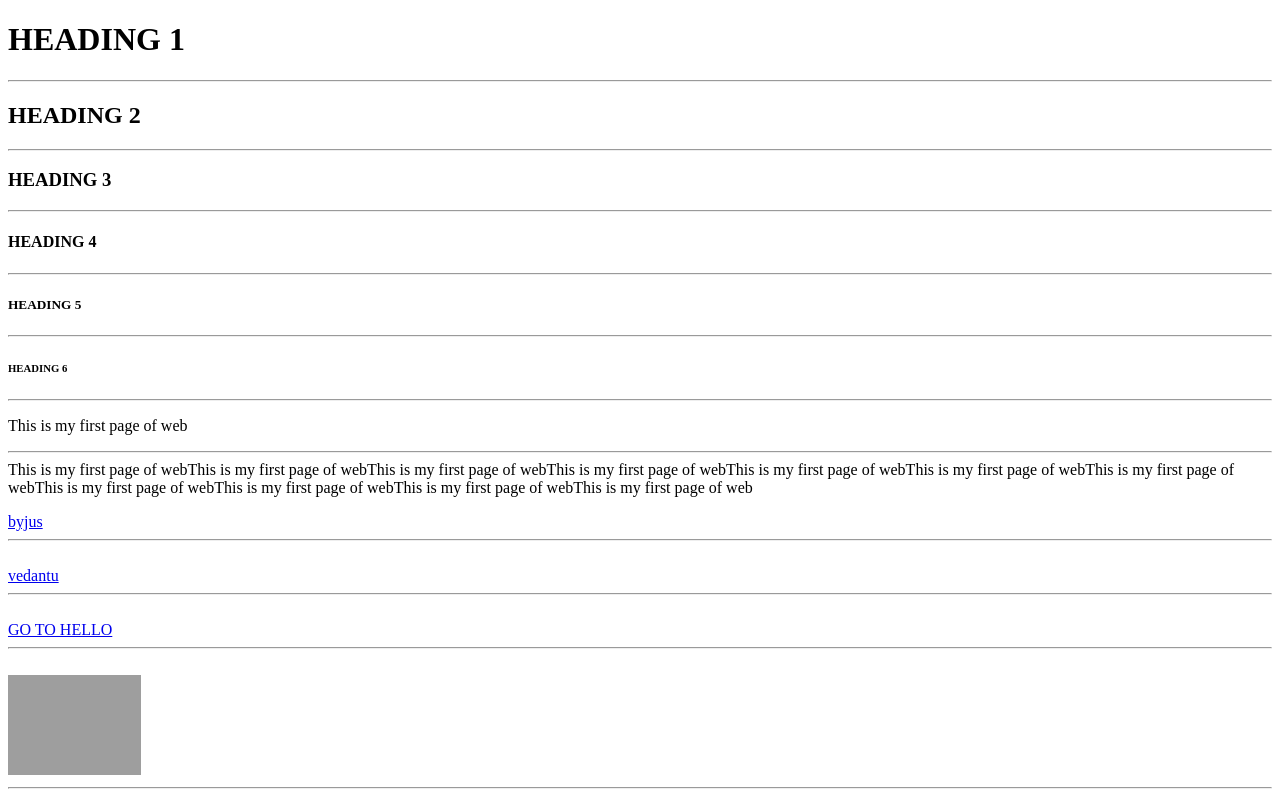
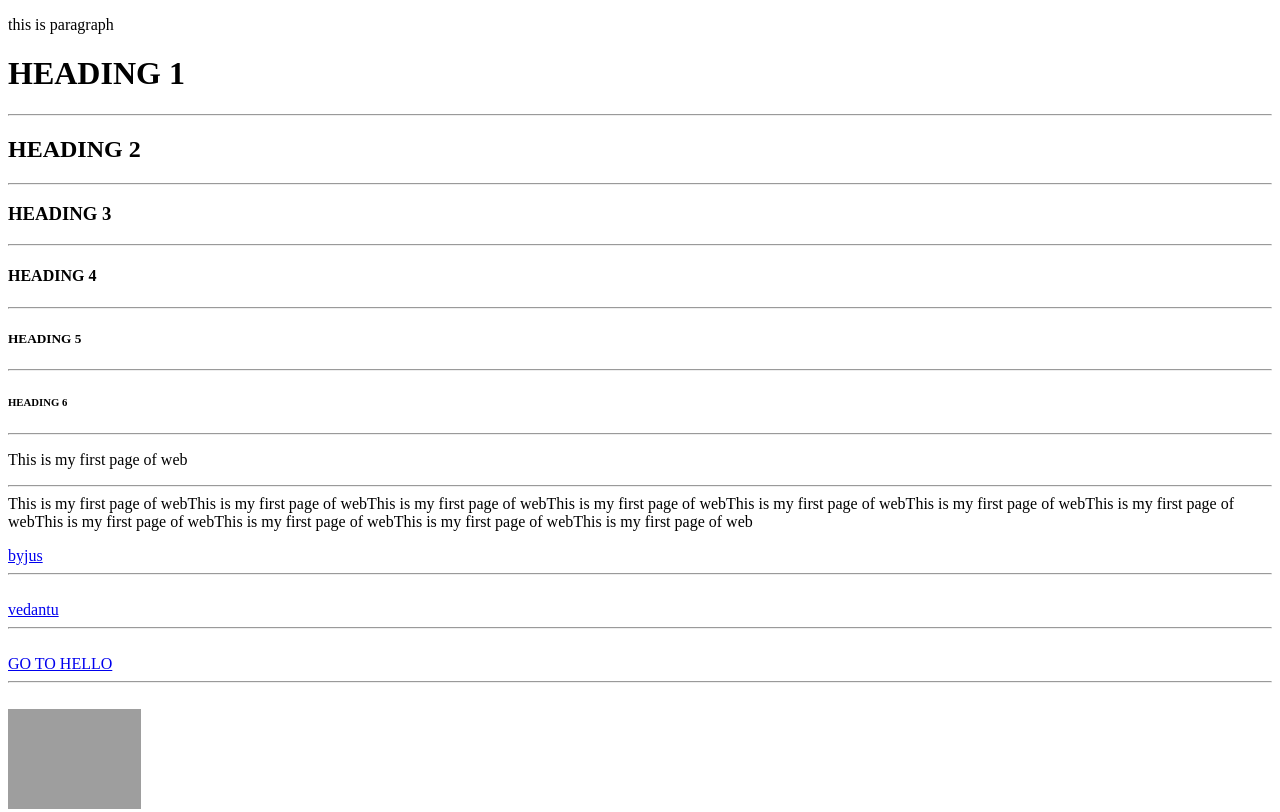
Before and after one commit to AmanDwivedi2324/HTML-Tutorial, a plain HTML site: page index.html in a window 1280 px wide. Shown: the top 812 px of the page. Drawn offline with Linux system fonts and the light colour scheme; grey boxes are pictures that could not be loaded.

Commit message:
Add some concepts

```diff
--- a/index.html
+++ b/index.html
@@ -1,3 +1,29 @@
+
+
+    <!-- boilerplate code of HTML -- just type ! and then enter or html:5 and then enter . Boiler plate code is mandatory for writing html file
+
+    HTML is not a case sensitive language that means h1 and H1 are same
+
+    tags = anything that is written within <> is known as tag like <hello> -> hello tag
+
+    <p></p> tag is used for writing paragraphs ("lorem" is used to generate random text )
+
+    Heading tags are used to write headings differentiate on the behalf of size from h1 to h6 where h1 is the biggest one and h6 is the smallest one
+
+    <br> tag is used for moving into next line
+
+    <img src="" alt=""> -. image tag is used for setting image im which link of image is given in src and in alt , alternative name is given that will be seen in case image will not load but it is not mandatory
+
+    <a href=""></a> -> anchor tag is used for generating hyperlinks that will move the user to the page whose link is provided in the href (hyperlink reference) , the text written between opening and closing a tag will be seen on the screen. On pressing over text , user move to the directed page
+
+    <div></div> -> div tag is nothing but a container with zero height and whole width
+
+    id is given for having uniqueness among elements, id's can't be duplicate , in css , id's are addressed with # symbol
+
+    class is given to multiple elements so that similar properties can be applied to multiple elements at once, class can be duplicate, class are addressed with . symbol in css -->
+
+
+
     <!DOCTYPE html>
     <html lang="en">
     <head>
@@ -7,12 +33,7 @@
     </head>
     <body>
 
-    <!-- HTML is not a case sensitive language that means h1 and H1 are same  -->
-
-
-    <!-- <p> this is paragraph </p> -->
-
-    <!-- Heading tags are used to write headings differentiate on the behalf of size from h1 to h6 where h1 is the biggest one and h6 is the smallest one -->
+    <p> this is paragraph </p>
 
     <H1>HEADING 1</H1>
     <hr>
@@ -129,6 +150,9 @@
     <aside>
         this is just an advertisement
        </aside>
+
+       <!-- div is basically a container with whole width but zero height  -->
+
        <div>
         <p>
             hii
```
Lines whose indentation alone changed are shown as unchanged.
